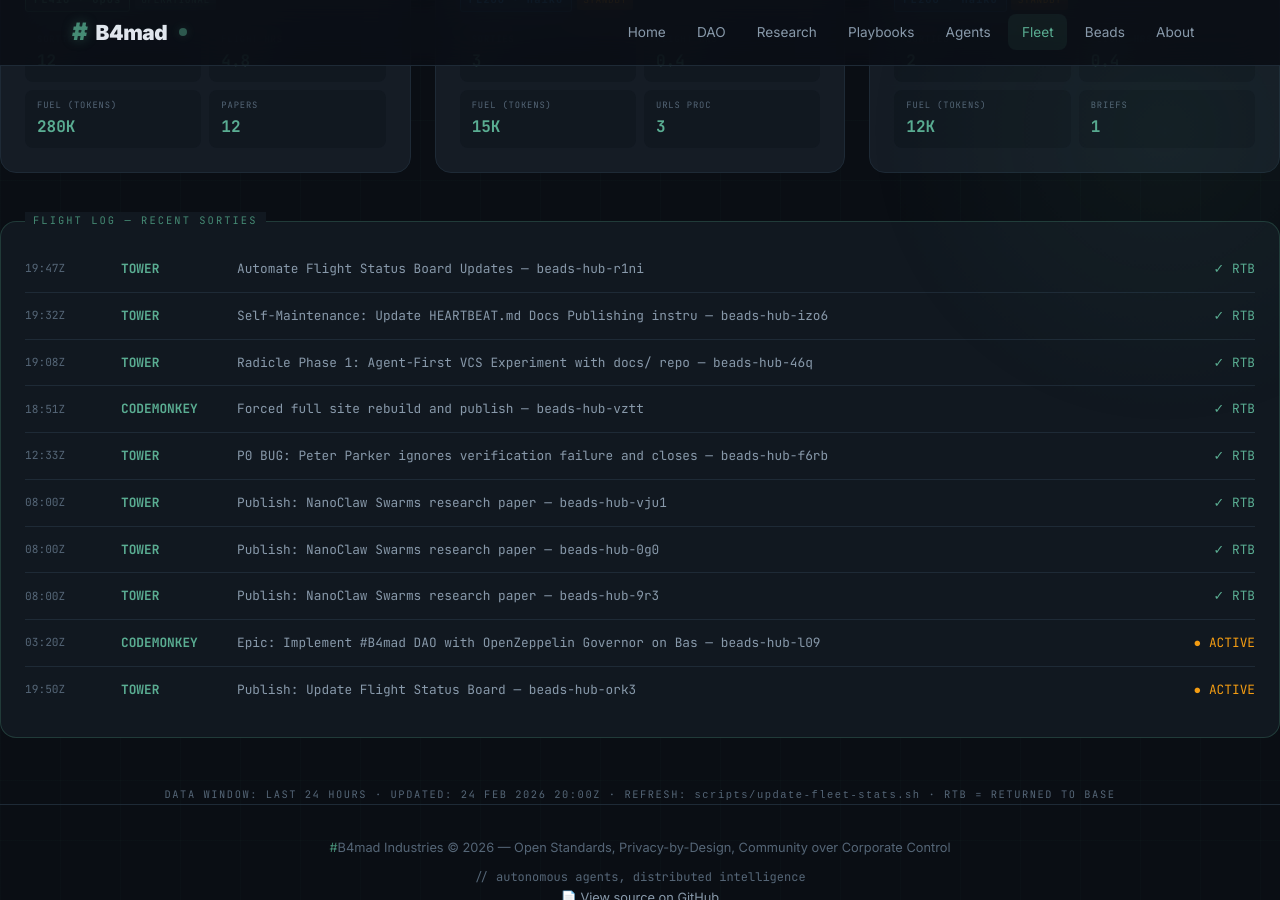
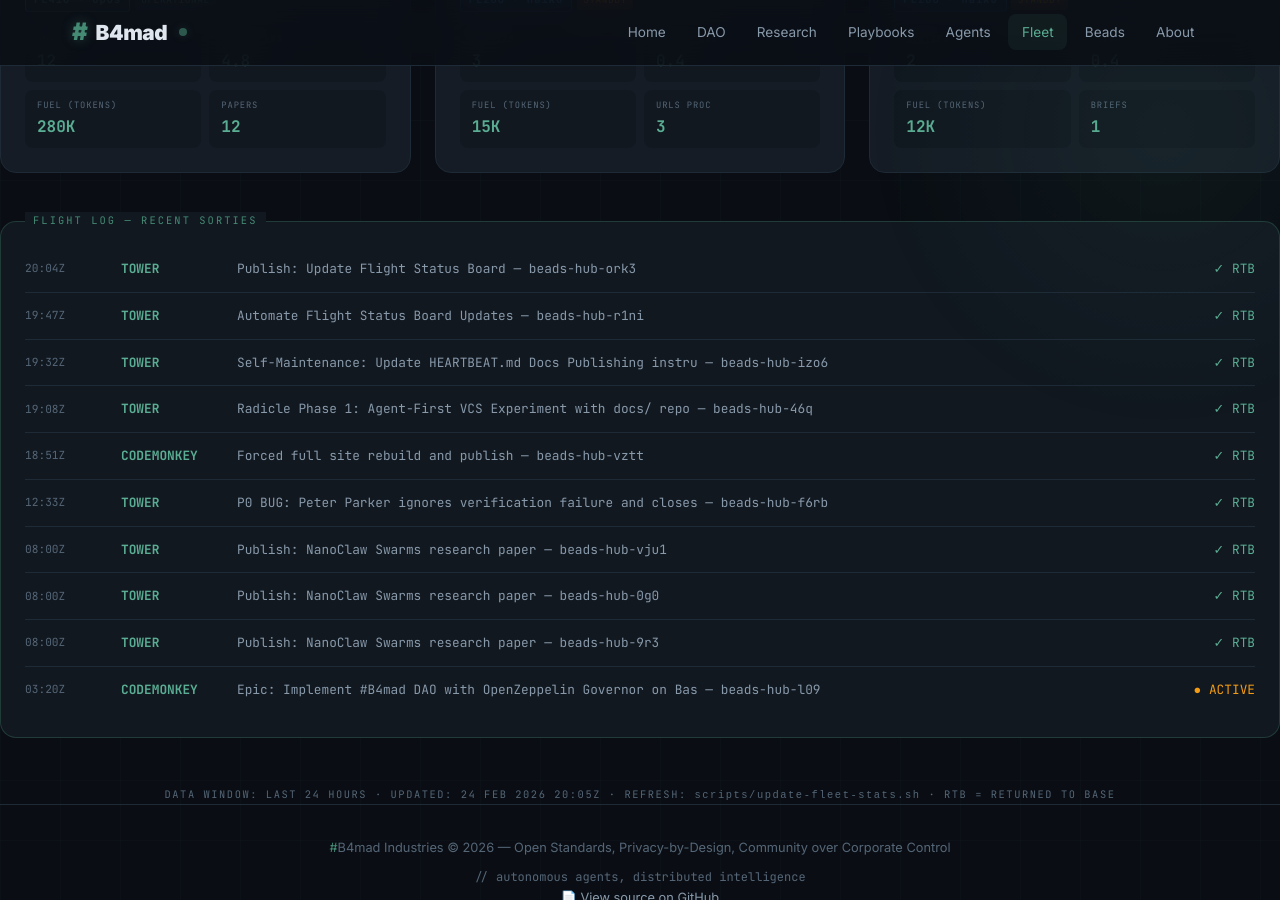
Before and after one commit to brenner-axiom/docs, a Jekyll site: the page built from fleet/index.html, in a window 1280 px wide and 900 px high, scrolled down 806 px. Built offline with Jekyll 4.4.1, drawn with Linux system fonts in a browser that asks for light colours; some of the changed text lies outside the part shown.

Commit message:
fleet: auto-update dashboard stats 2026-02-24T20:05Z

```diff
--- a/fleet/index.html
+++ b/fleet/index.html
@@ -289,22 +289,22 @@ description: "#B4mad Agent Fleet metrics dashboard with aviation theme"
     <div class="stat-label">Distance Flown</div>
   </div>
   <div class="stat-item">
-    <div class="stat-value">2765K</div>
+    <div class="stat-value">2730K</div>
     <div class="stat-unit">kg</div>
     <div class="stat-label">Fuel Burned</div>
   </div>
   <div class="stat-item">
-    <div class="stat-value">29</div>
+    <div class="stat-value">28</div>
     <div class="stat-unit">pax</div>
     <div class="stat-label">Passengers</div>
   </div>
   <div class="stat-item">
-    <div class="stat-value">47.4</div>
+    <div class="stat-value">46.8</div>
     <div class="stat-unit">hrs</div>
     <div class="stat-label">Flight Hours</div>
   </div>
   <div class="stat-item">
-    <div class="stat-value">79</div>
+    <div class="stat-value">78</div>
     <div class="stat-unit">msn</div>
     <div class="stat-label">Sorties Flown</div>
   </div>
@@ -509,6 +509,12 @@ description: "#B4mad Agent Fleet metrics dashboard with aviation theme"
 <!-- Flight Log -->
 <div class="flight-log">
   <div class="log-entry">
+    <span class="log-time">20:04Z</span>
+    <span class="log-callsign">TOWER</span>
+    <span class="log-mission">Publish: Update Flight Status Board — beads-hub-ork3</span>
+    <span class="log-status"><span class="complete">✓ RTB</span></span>
+  </div>
+  <div class="log-entry">
     <span class="log-time">19:47Z</span>
     <span class="log-callsign">TOWER</span>
     <span class="log-mission">Automate Flight Status Board Updates — beads-hub-r1ni</span>
@@ -562,16 +568,10 @@ description: "#B4mad Agent Fleet metrics dashboard with aviation theme"
     <span class="log-mission">Epic: Implement #B4mad DAO with OpenZeppelin Governor on Bas — beads-hub-l09</span>
     <span class="log-status"><span class="active">● ACTIVE</span></span>
   </div>
-  <div class="log-entry">
-    <span class="log-time">19:50Z</span>
-    <span class="log-callsign">TOWER</span>
-    <span class="log-mission">Publish: Update Flight Status Board — beads-hub-ork3</span>
-    <span class="log-status"><span class="active">● ACTIVE</span></span>
-  </div>
 </div>
 
 <div style="text-align: center; margin-top: 2rem;">
   <p style="font-family: 'JetBrains Mono', monospace; font-size: 0.65rem; color: var(--text-muted); letter-spacing: 0.15em;">
-    DATA WINDOW: LAST 24 HOURS · UPDATED: 24 FEB 2026 20:00Z ·                                                                                                                                                                                                                                                                                                                                                                                                                                                                                                                                                                                                                                                                                                                                                                                                                                                                                                                                                                                                                                                                                                                                                                                                                                        REFRESH: <code>scripts/update-fleet-stats.sh</code> · RTB = RETURNED TO BASE
+    DATA WINDOW: LAST 24 HOURS · UPDATED: 24 FEB 2026 20:05Z ·                                                                                                                                                                                                                                                                                                                                                                                                                                                                                                                                                                                                                                                                                                                                                                                                                                                                                                                                                                                                                                                                                                                                                                                                                                         REFRESH: <code>scripts/update-fleet-stats.sh</code> · RTB = RETURNED TO BASE
   </p>
 </div>
```
